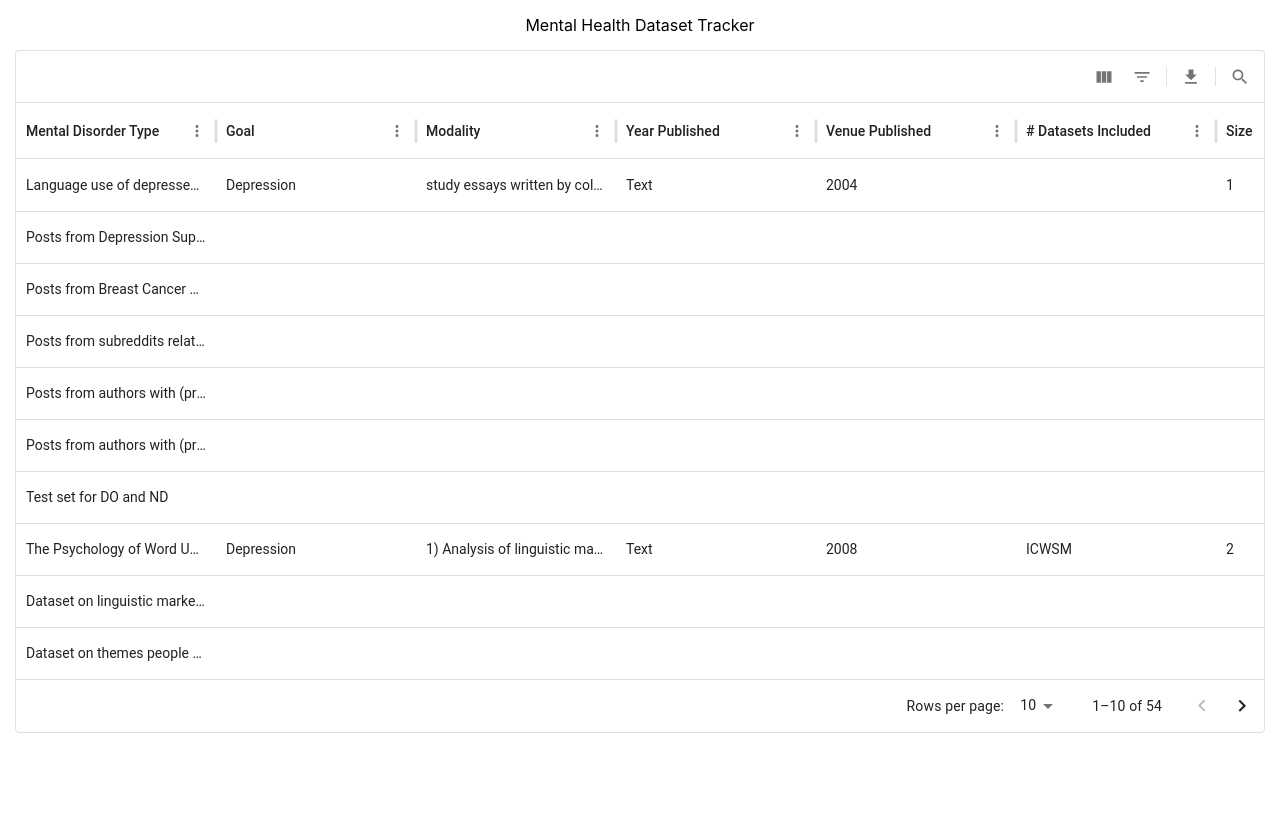
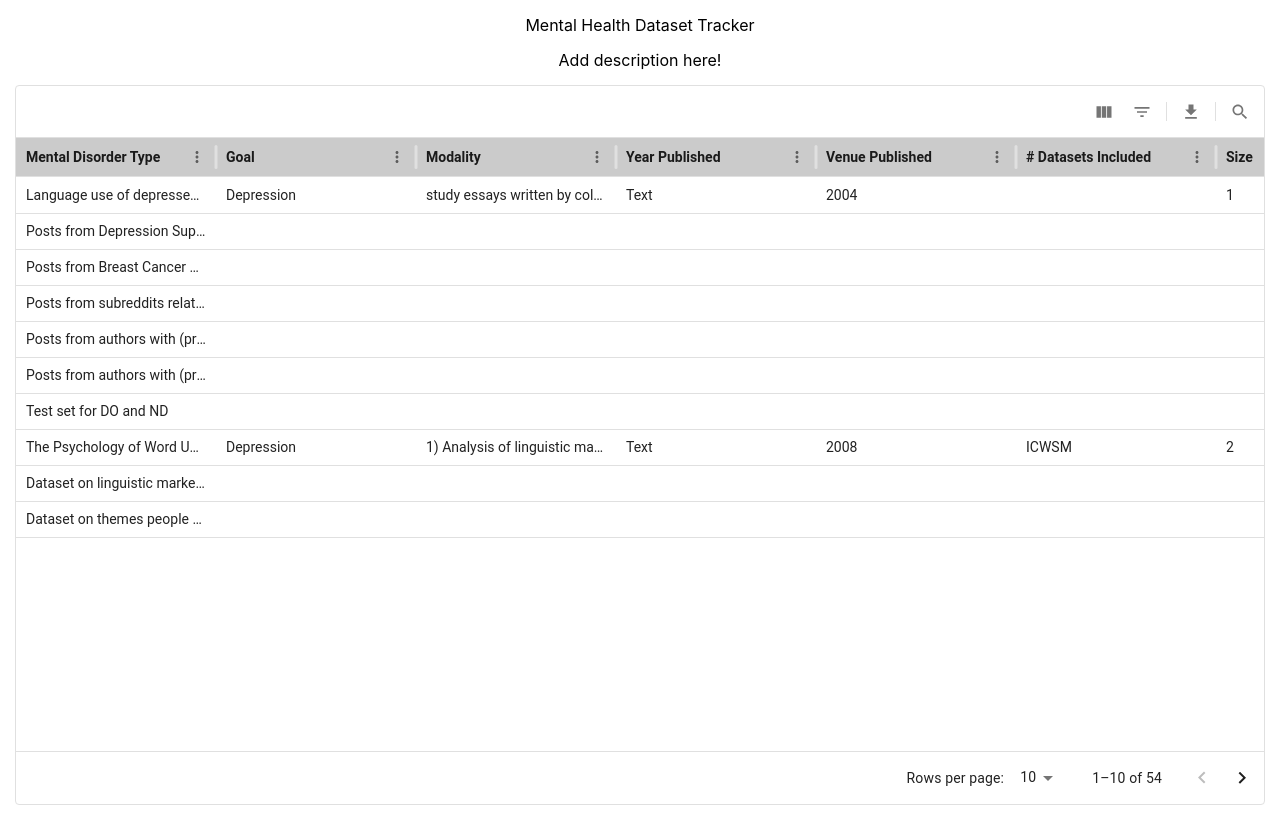
Before and after one commit to ZiweiG/mental-health-datasets-resources-review, a React (Create React App) app: page / in a window 1280 px wide. Built offline with nearby package versions, Linux system fonts and the light colour scheme.

Commit message:
add more controls

```diff
--- a/src/App.tsx
+++ b/src/App.tsx
@@ -8,6 +8,9 @@ function App() {
     <Box sx={styles.appContainer}>
       <Box sx={styles.headerContainer}>
         Mental Health Dataset Tracker
+      </Box>
+      <Box>
+        Add description here!
       </Box>
       <Box sx={styles.tableContainer}>
         <MainTable/>
--- a/src/Tables/MainTable.tsx
+++ b/src/Tables/MainTable.tsx
@@ -36,16 +36,26 @@ export default function MainTable() {
     }, []);
 
   return (
-    <div>
+    <div style={{height: "90vh"}}>
       <DataGrid
         rows={rows}
         columns={columns}
         showToolbar
         pagination
+        density="compact"
         initialState={{
           pagination: { paginationModel: { pageSize: 10 } },
         }}
-        pageSizeOptions={[5, 10, 25]}  // options user can select
+        pageSizeOptions={[5, 10, 25]}
+        sx={{
+          "& .MuiDataGrid-columnHeader": {
+            backgroundColor: "#CBCBCB",
+          },
+          "& .MuiDataGrid-columnHeaderTitle": {
+            fontWeight: "bold",
+          },
+        }}
+
       />
     </div>
   );
```
